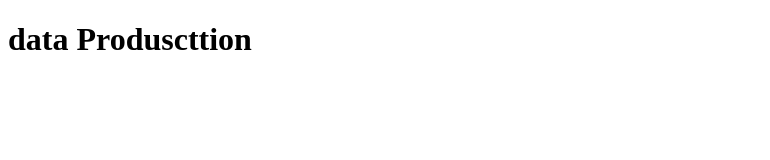
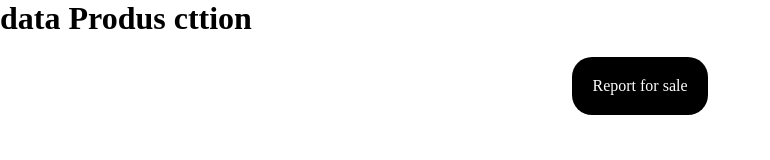
Before and after one commit to NuthaponTemsung/nuthapon-Projact, a plain HTML site: page index.html in a window 1280 px wide. Shown: the whole page, without its empty margins (0-770 px from the left). Drawn offline with Linux system fonts and the light colour scheme.

Commit message:
add-ReportSale

```diff
--- a/index.html
+++ b/index.html
@@ -5,7 +5,31 @@
   <meta name="viewport" content="width=device-width, initial-scale=1.0">
   <title>Document</title>
 </head>
+<style>
+  *{
+    margin: 0;
+    padding: 0;
+    box-sizing: border-box;
+  }
+  .box{
+    display: flex;
+  }
+  p{
+    color: rgb(255, 255, 255);
+    background-color: #000;
+    border-radius: 20px;
+    align-items: center;
+    text-align: center;
+    display: inline;
+    margin: 20px auto;
+    padding: 20px;
+  }
+</style>
 <body>
-  <h1>data Produscttion</h1>
+  <h1>data Produs cttion</h1>
+  <div class="box">
+  <p>Report for sale</p>
+  </div>
+
 </body>
 </html>
```
